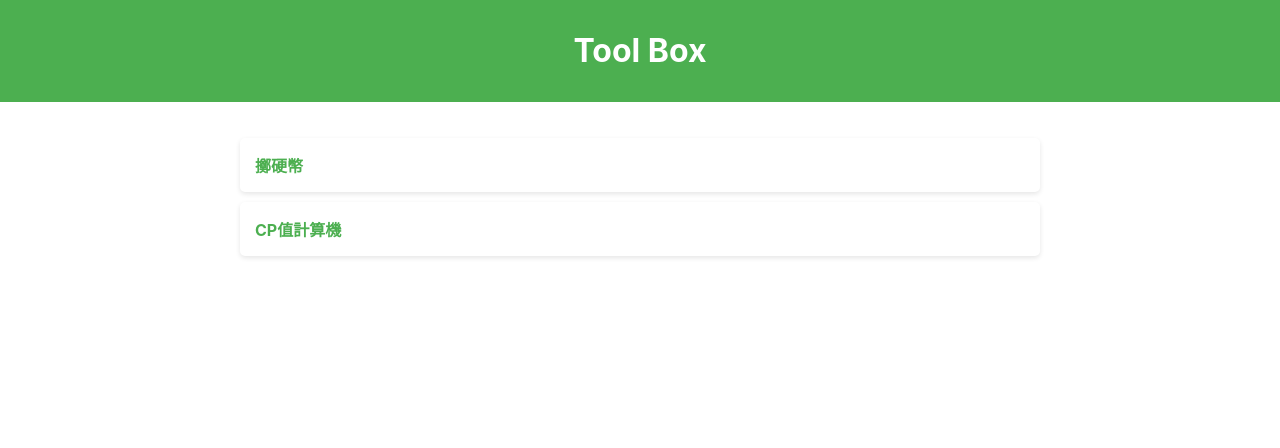
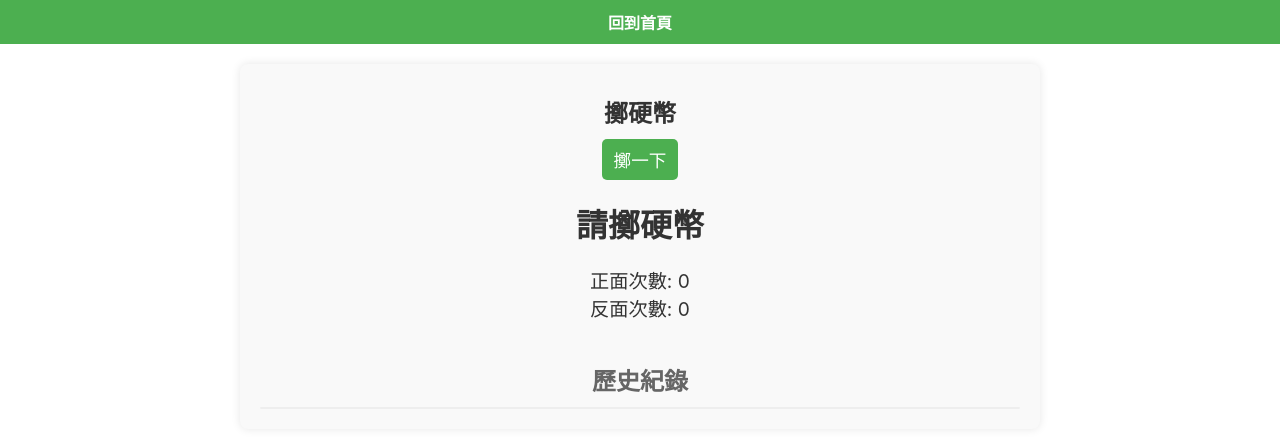
Before and after one commit to lclee3390/tool-box, a React (Create React App) app: page /tool-box/coin-flip in a window 1280 px wide. Shown: the top 448 px of the page. Built offline with nearby package versions, Linux system fonts and the light colour scheme.

Commit message:
fix route issue

```diff
--- a/package.json
+++ b/package.json
@@ -8,6 +8,7 @@
     "@testing-library/user-event": "^13.5.0",
     "react": "^18.3.1",
     "react-dom": "^18.3.1",
+    "react-router-dom": "^6.26.1",
     "react-scripts": "5.0.1",
     "web-vitals": "^2.1.4"
   },
--- a/src/App.js
+++ b/src/App.js
@@ -1,29 +1,26 @@
 // src/App.js
-import React, { useState } from 'react';
+import React from 'react';
+import { BrowserRouter as Router, Routes, Route, Link } from 'react-router-dom';
 import HomePage from './components/HomePage';
 import CoinFlip from './components/CoinFlip';
 import CpValueCalculator from './components/CpValueCalculator';
 
 function App() {
-  const [currentPage, setCurrentPage] = useState('home');
-
-  const showPage = (pageId) => {
-    setCurrentPage(pageId);
-  };
-
   return (
-    <div>
+    <Router basename="/tool-box">
       <header style={styles.header}>
-        <h1>Tool Box</h1>
+        <Link to="/" style={styles.a}>
+          回到首頁
+        </Link>
       </header>
       <main style={styles.main}>
-        {currentPage === 'home' && <HomePage showPage={showPage} />}
-        {currentPage === 'coin-flip' && <CoinFlip showPage={showPage} />}
-        {currentPage === 'cp-value-calculator' && (
-          <CpValueCalculator showPage={showPage} />
-        )}
+        <Routes>
+          <Route path="/" element={<HomePage />} />
+          <Route path="/coin-flip" element={<CoinFlip />} />
+          <Route path="/cp" element={<CpValueCalculator />} />
+        </Routes>
       </main>
-    </div>
+    </Router>
   );
 }
 
@@ -39,6 +36,12 @@ const styles = {
     maxWidth: '800px',
     margin: '0 auto',
   },
+  a: {
+    textDecoration: 'none',
+    fontWeight: 'bold',
+    cursor: 'pointer',
+    color: 'white',
+  },
 };
 
 export default App;
--- a/src/components/CoinFlip.js
+++ b/src/components/CoinFlip.js
@@ -1,54 +1,168 @@
-// src/components/CoinFlip.js
 import React, { useState } from 'react';
 
 function CoinFlip({ showPage }) {
-  const [coinResult, setCoinResult] = useState('請擲硬幣');
+  const [coinResult, setCoinResult] = useState({ result: '請擲硬幣', timestamp: '' });
+  const [history, setHistory] = useState([]);
+  const [count, setCount] = useState({ heads: 0, tails: 0 });
 
   const flipCoin = () => {
     const result = Math.random() < 0.5 ? '正面' : '反面';
-    setCoinResult(result);
+    const timestamp = new Date().toLocaleString();
+    setCoinResult({ result, timestamp });
+    setHistory([{ result, timestamp }, ...history]);
+    if (result === '正面') {
+      setCount(prevCount => ({ ...prevCount, heads: prevCount.heads + 1 }));
+    } else {
+      setCount(prevCount => ({ ...prevCount, tails: prevCount.tails + 1 }));
+    }
+  };
+
+  const clearHistory = () => {
+    setHistory([]);
+    setCount({ heads: 0, tails: 0 });
   };
 
   return (
-    <div id="coin-flip-page">
-      <h2>擲硬幣</h2>
-      <button style={styles.button} onClick={flipCoin}>
-        擲一下
-      </button>
+    <div id="coin-flip-page" style={styles.container}>
+      <h2 style={styles.title}>擲硬幣</h2>
+      <div style={styles.actionBox}>
+        <button
+          style={styles.button}
+          onClick={flipCoin}
+          onMouseEnter={(e) => (e.target.style.backgroundColor = styles.buttonHover.backgroundColor)}
+          onMouseLeave={(e) => (e.target.style.backgroundColor = styles.button.backgroundColor)}
+        >
+          擲一下
+        </button>
+      </div>
       <div id="coin-result" style={styles.coinResult}>
-        {coinResult}
+        <span style={styles.resultText}>{coinResult.result}</span>
+        {coinResult.timestamp && (
+          <div style={styles.timestamp}>{coinResult.timestamp}</div>
+        )}
       </div>
-      <p>
-        <a style={styles.a} onClick={() => showPage('home')}>
-          回到首頁
-        </a>
-      </p>
+      <div id="count" style={styles.count}>
+        <div>正面次數: {count.heads}</div>
+        <div>反面次數: {count.tails}</div>
+      </div>
+      <div id="history" style={styles.history}>
+        <h3 style={styles.historyTitle}>歷史紀錄</h3>
+        {history.length > 0 && (
+          <button
+            style={styles.clearButton}
+            onClick={clearHistory}
+            onMouseEnter={(e) => (e.target.style.backgroundColor = styles.clearButtonHover.backgroundColor)}
+            onMouseLeave={(e) => (e.target.style.backgroundColor = styles.clearButton.backgroundColor)}
+          >
+            清除歷史
+          </button>
+        )}
+        <ul style={styles.historyList}>
+          {history.map((entry, index) => (
+            <li key={index} style={styles.historyItem}>
+              {entry.timestamp} - {entry.result}
+            </li>
+          ))}
+        </ul>
+      </div>
     </div>
   );
 }
 
 const styles = {
+  container: {
+    padding: "20px",
+    maxWidth: "100%",
+    margin: "0 auto",
+    backgroundColor: "#f9f9f9",
+    borderRadius: "8px",
+    boxShadow: "0px 0px 10px rgba(0, 0, 0, 0.1)",
+  },
+  title: {
+    marginBottom: "20px",
+    textAlign: "center",
+    margin: "10px 0",
+    color: "#333",
+    flexGrow: 1,
+  },
   button: {
     backgroundColor: '#4CAF50',
+    color: 'white',
+    padding: '8px 12px',
+    border: 'none',
+    borderRadius: '5px',
+    cursor: 'pointer',
+    fontSize: '1.1em',
+    transition: 'background-color 0.3s',
+  },
+  actionBox: {
+    display: 'flex',
+    flexDirection: 'column',
+    alignItems: 'center',
+  },
+  buttonHover: {
+    backgroundColor: '#45a049',
+  },
+  coinResult: {
+    marginTop: '20px',
+    color: '#555',
+    display: 'flex',
+    flexDirection: 'column',
+    alignItems: 'center',
+  },
+  resultText: {
+    fontSize: '2em',
+    fontWeight: 'bold',
+    color: '#333',
+  },
+  timestamp: {
+    fontSize: '0.9em',
+    color: '#888',
+    marginTop: '5px',
+  },
+  count: {
+    marginTop: '20px',
+    fontSize: '1.2em',
+    color: '#333',
+    textAlign: 'center',
+  },
+  history: {
+    marginTop: '40px',
+    textAlign: 'center',
+  },
+  historyTitle: {
+    fontSize: '1.5em',
+    color: '#666',
+    marginBottom: '10px',
+  },
+  historyList: {
+    maxHeight: '150px',
+    overflowY: 'scroll',
+    paddingLeft: '0',
+    listStyleType: 'none',
+    margin: '0',
+    border: '1px solid #eee',
+    borderRadius: '5px',
+  },
+  historyItem: {
+    fontSize: '1em',
+    color: '#333',
+    padding: '10px',
+    borderBottom: '1px solid #eee',
+  },
+  clearButton: {
+    backgroundColor: '#f44336',
     color: 'white',
     padding: '10px 20px',
     border: 'none',
     borderRadius: '5px',
     cursor: 'pointer',
     fontSize: '1em',
-    display: 'block',
-    margin: '20px auto',
+    marginTop: '20px',
+    transition: 'background-color 0.3s',
   },
-  coinResult: {
-    fontSize: '1.5em',
-    marginTop: '20px',
-    textAlign: 'center',
-  },
-  a: {
-    textDecoration: 'none',
-    color: '#4CAF50',
-    fontWeight: 'bold',
-    cursor: 'pointer',
+  clearButtonHover: {
+    backgroundColor: '#d32f2f',
   },
 };
 
--- a/src/components/CpValueCalculator.js
+++ b/src/components/CpValueCalculator.js
@@ -210,8 +210,15 @@ function CpValueCalculator({ showPage }) {
         note: "",
         unitPrice: null,
       },
+      {
+        id: 2,
+        units: [{ value: "" }],
+        price: "",
+        note: "",
+        unitPrice: null,
+      },
     ]);
-    setNextId(2); // 重置ID計數器
+    setNextId(3); // 重置ID計數器
     setHighlightedItems([]); // 清除高亮顯示
     setErrors({}); // 清除錯誤訊息
   };
@@ -320,11 +327,6 @@ function CpValueCalculator({ showPage }) {
       <button style={styles.calcButton} onClick={calculateBestValue}>
         計算最佳 CP值
       </button>
-      <p>
-        <a style={styles.backLink} onClick={() => showPage("home")}>
-          回到首頁
-        </a>
-      </p>
     </div>
   );
 }
--- a/src/components/HomePage.js
+++ b/src/components/HomePage.js
@@ -1,19 +1,20 @@
 // src/components/HomePage.js
 import React from 'react';
+import { Link } from 'react-router-dom';
 
-function HomePage({ showPage }) {
+function HomePage() {
   return (
     <div id="home-page">
       <ul style={styles.ul}>
         <li style={styles.li}>
-          <a style={styles.a} onClick={() => showPage('coin-flip')}>
+          <Link to="/coin-flip" style={styles.a}>
             擲硬幣
-          </a>
+          </Link>
         </li>
         <li style={styles.li}>
-          <a style={styles.a} onClick={() => showPage('cp-value-calculator')}>
+          <Link to="/cp" style={styles.a}>
             CP值計算機
-          </a>
+          </Link>
         </li>
       </ul>
     </div>
```
Also changed, not shown: 1 other file (tests, documents, lock files or other folders).
